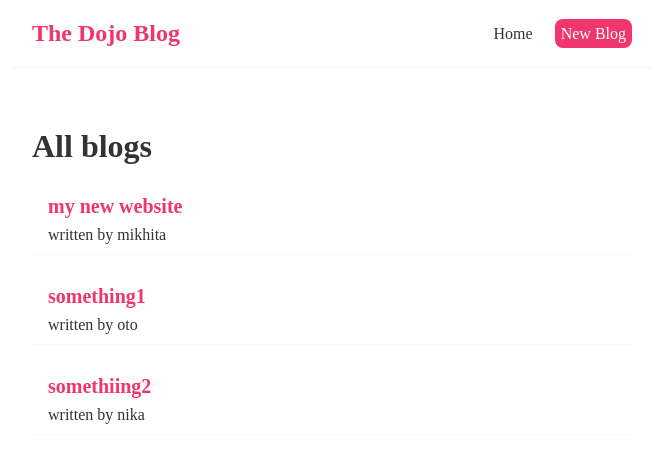
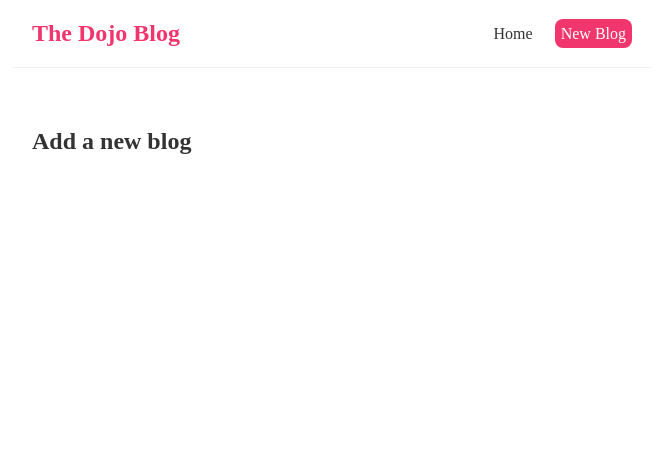
Before and after one commit to mikhita/Tip-Calculator-With-React, a React (Create React App) app in the folder gasan-test/: page /create in a window 1280 px wide. Shown: the top 462 px of the page, without its empty margins (308-971 px from the left). Built offline with nearby package versions, Linux system fonts and the light colour scheme; data requests are answered from the project's data file.

Commit message:
I learn how to use route and switch methods

```diff
--- a/gasan-test/src/App.js
+++ b/gasan-test/src/App.js
@@ -1,6 +1,7 @@
 import NAvbar from './navbar';
 import Home from './home';
 import {BrowserRouter as Router, Route, Switch} from "react-router-dom";
+import Create from './Create';
 
 function App() {
   return (
@@ -9,8 +10,11 @@
       <NAvbar/>
       <div className="content">
       <Switch>
-        <Route path="">
+        <Route exact path="/">
           <Home/>
+        </Route>
+        <Route path="/create">
+          <Create/>
         </Route>
       </Switch>
       </div>
--- /dev/null
+++ b/gasan-test/src/Create.js
@@ -0,0 +1,9 @@
+const Create = () => {
+    return (
+        <div className="create">
+            <h2>Add a new blog</h2>
+        </div>
+     );
+}
+
+export default Create;
```
